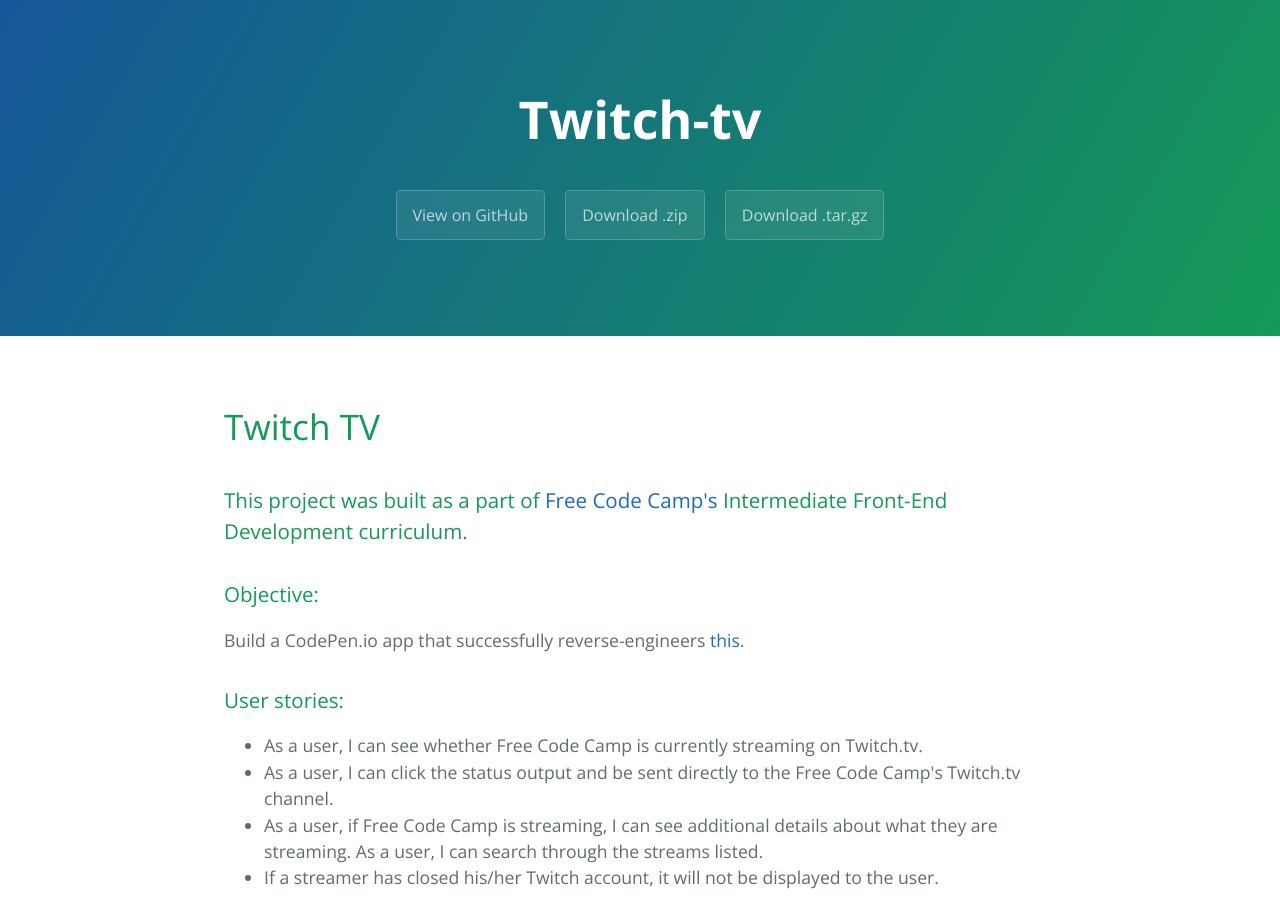
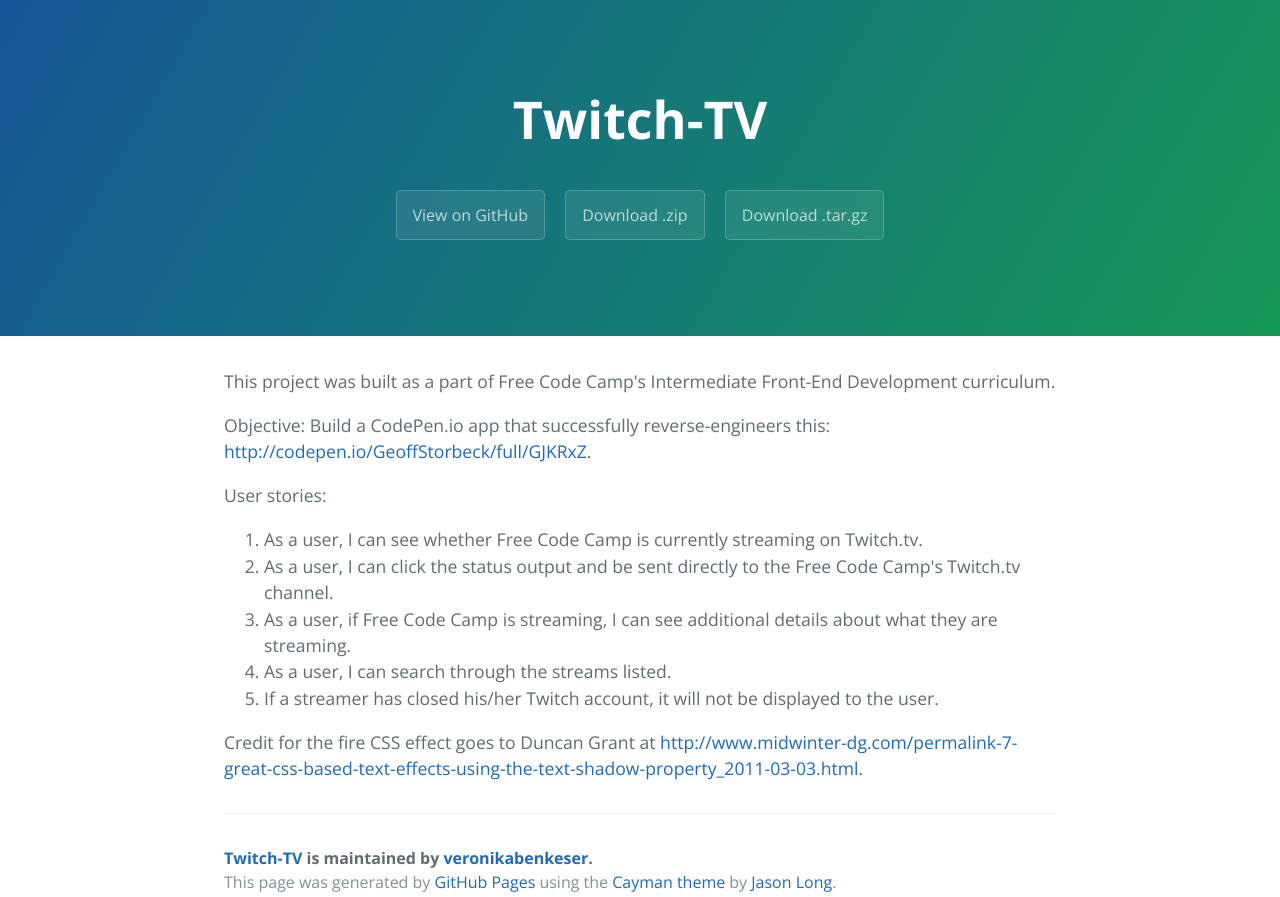
Before and after one commit to veronikabenkeser/Twitch-TV, a plain HTML site: page index.html in a window 1280 px wide. Shown: the top 897 px of the page. Drawn offline with nearby package versions, Linux system fonts and the light colour scheme; a script that the page names is missing.

Commit message:
Create gh-pages branch via GitHub

```diff
--- a/index.html
+++ b/index.html
@@ -1,19 +1,17 @@
 <!DOCTYPE html>
 <html lang="en-us">
-
   <head>
     <meta charset="UTF-8">
-  <title>Twitch-tv by veronikabenkeser</title>
+    <title>Twitch-TV by veronikabenkeser</title>
     <meta name="viewport" content="width=device-width, initial-scale=1">
     <link rel="stylesheet" type="text/css" href="stylesheets/normalize.css" media="screen">
     <link href='https://fonts.googleapis.com/css?family=Open+Sans:400,700' rel='stylesheet' type='text/css'>
     <link rel="stylesheet" type="text/css" href="stylesheets/stylesheet.css" media="screen">
     <link rel="stylesheet" type="text/css" href="stylesheets/github-light.css" media="screen">
   </head>
-
   <body>
     <section class="page-header">
-    <h1 class="project-name">Twitch-tv</h1>
+      <h1 class="project-name">Twitch-TV</h1>
       <h2 class="project-tagline"></h2>
       <a href="https://github.com/veronikabenkeser/Twitch-TV" class="btn">View on GitHub</a>
       <a href="https://github.com/veronikabenkeser/Twitch-TV/zipball/master" class="btn">Download .zip</a>
@@ -21,39 +19,25 @@
     </section>
 
     <section class="main-content">
-    <p>
-    </p>
+      <p>This project was built as a part of Free Code Camp's Intermediate Front-End Development curriculum.</p>
 
-    <h1>
-<a id="twitch-tv" class="anchor" href="#twitch-tv" aria-hidden="true"><span class="octicon octicon-link"></span></a>Twitch TV</h1>
-    <h3>
-<a id="----this-project-was-built-as-a-part-of-free-code-camps-intermediate-front-end-development-curriculum" class="anchor" href="#----this-project-was-built-as-a-part-of-free-code-camps-intermediate-front-end-development-curriculum" aria-hidden="true"><span class="octicon octicon-link"></span></a>
-    This project was built as a part of <a href="http://www.freecodecamp.com/" target="_blank">Free Code Camp's</a> Intermediate Front-End Development curriculum.</h3>
-    <h3>
-<a id="objective" class="anchor" href="#objective" aria-hidden="true"><span class="octicon octicon-link"></span></a>Objective:</h3>
-    <p>Build a CodePen.io app that successfully reverse-engineers <a href="http://codepen.io/GeoffStorbeck/full/GJKRxZ" target="_blank">this</a>.</p>
-    <h3>
-<a id="user-stories" class="anchor" href="#user-stories" aria-hidden="true"><span class="octicon octicon-link"></span></a>User stories:</h3>
-    <ul>
+<p>Objective:
+Build a CodePen.io app that successfully reverse-engineers this: <a href="http://codepen.io/GeoffStorbeck/full/GJKRxZ">http://codepen.io/GeoffStorbeck/full/GJKRxZ</a>.</p>
+
+<p>User stories:</p>
+
+<ol>
 <li>As a user, I can see whether Free Code Camp is currently streaming on Twitch.tv.</li>
 <li>As a user, I can click the status output and be sent directly to the Free Code Camp's Twitch.tv channel.</li>
-      <li>As a user, if Free Code Camp is streaming, I can see additional details about what they are streaming. As a user, I can search through the streams listed.</li>
+<li>As a user, if Free Code Camp is streaming, I can see additional details about what they are streaming.</li>
+<li>As a user, I can search through the streams listed.</li>
 <li>If a streamer has closed his/her Twitch account, it will not be displayed to the user.</li>
-    </ul>
+</ol>
 
-    <div>
-      <iframe id="cp_embed_PqxYvb" src="//codepen.io/veronikabenkeser/embed/PqxYvb?height=1100&amp;theme-id=0&amp;slug-hash=PqxYvb&amp;default-tab=result&amp;user=veronikabenkeser" scrolling="no" frameborder="0" height="1100" allowtransparency="true" allowfullscreen="true"
-      name="CodePen Embed" title="CodePen Embed" class="cp_embed_iframe undefined" style="width: 100%; overflow: hidden;"></iframe>
-    </div>
-    <script async="" src="//assets.codepen.io/assets/embed/ei.js"></script>
-
-
-    <p>Credit for the fire CSS effect goes to <a href="http://www.midwinter-dg.com/permalink-7-great-css-based-text-effects-using-the-text-shadow-property_2011-03-03.html" target="_blank">Duncan Grant</a>.</p>
-
-
+<p>Credit for the fire CSS effect goes to Duncan Grant at <a href="http://www.midwinter-dg.com/permalink-7-great-css-based-text-effects-using-the-text-shadow-property_2011-03-03.html">http://www.midwinter-dg.com/permalink-7-great-css-based-text-effects-using-the-text-shadow-property_2011-03-03.html</a>.</p>
 
       <footer class="site-footer">
-      <span class="site-footer-owner"><a href="https://github.com/veronikabenkeser/Twitch-TV">Twitch-tv</a> is maintained by <a href="https://github.com/veronikabenkeser">veronikabenkeser</a>.</span>
+        <span class="site-footer-owner"><a href="https://github.com/veronikabenkeser/Twitch-TV">Twitch-TV</a> is maintained by <a href="https://github.com/veronikabenkeser">veronikabenkeser</a>.</span>
 
         <span class="site-footer-credits">This page was generated by <a href="https://pages.github.com">GitHub Pages</a> using the <a href="https://github.com/jasonlong/cayman-theme">Cayman theme</a> by <a href="https://twitter.com/jasonlong">Jason Long</a>.</span>
       </footer>
@@ -62,5 +46,4 @@
 
 
   </body>
-
 </html>
```
Also changed, not shown: params.json (+1 -1 lines). Lines whose indentation alone changed are shown as unchanged.
